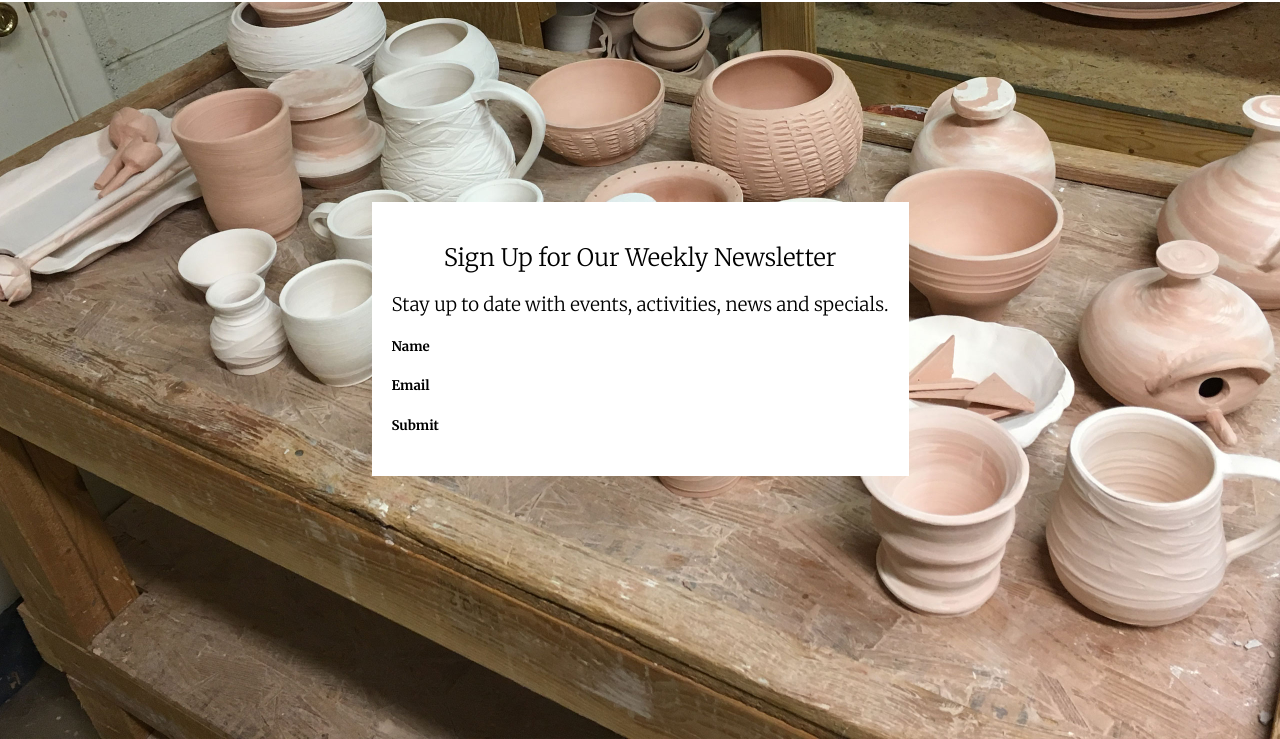
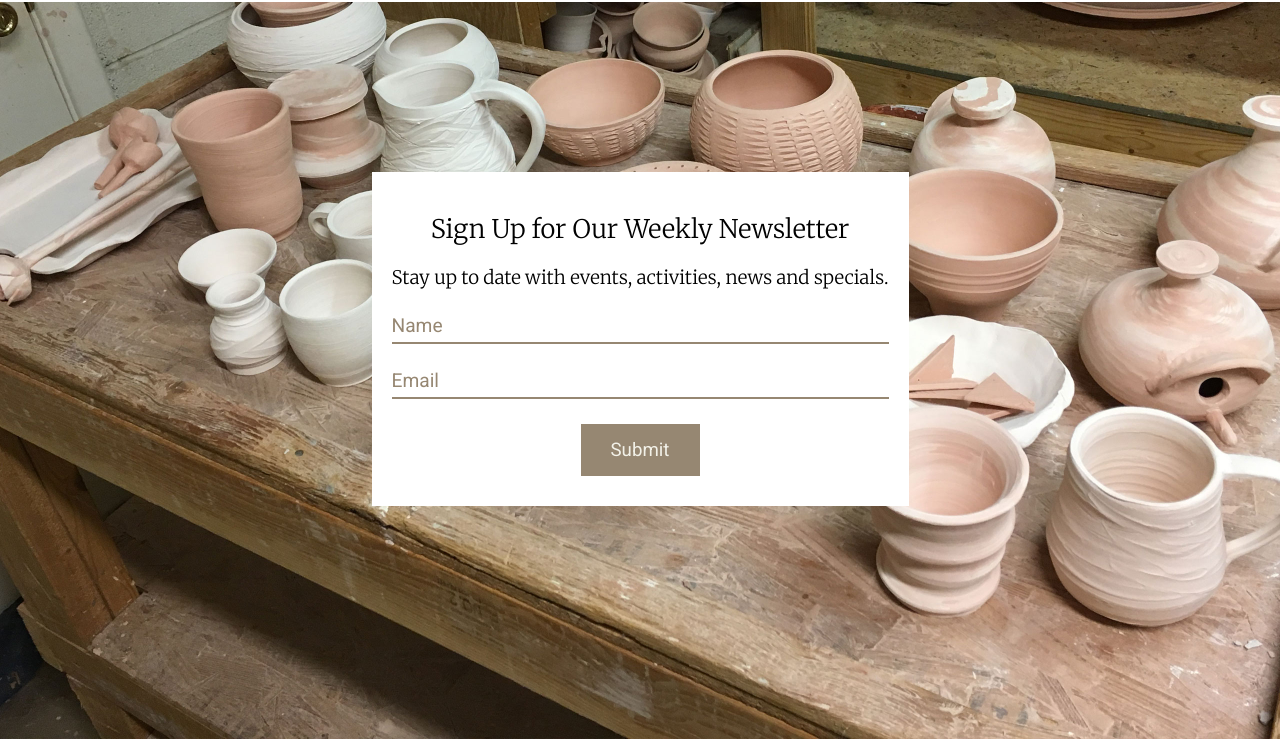
Before and after one commit to sschools/week-one-project, a plain HTML site: page newsletter.html in a window 1280 px wide. Shown: the part 61-800 px from the top of the page. Drawn offline with Linux system fonts and the light colour scheme.

Commit message:
newsletter done need to work on details and input containers and focus info

```diff
--- a/newsletter.html
+++ b/newsletter.html
@@ -18,9 +18,17 @@
     <div id="signupbox">
       <h2>Sign Up for Our Weekly Newsletter</h2>
       <h3>Stay up to date with events, activities, news and specials.</h3>
-      <h5>Name</h5>
-      <h5>Email</h5>
-      <h5>Submit</h5>
+      <div class="inputarea">
+        <div class="name">
+          <label for="name">Name</label>
+          <input type="text" id="name">
+        </div>
+        <div class="email">
+          <label for="email">Email</label>
+          <input type="email" id="email">
+        </div>
+      <h3 id="button-line"><a id="button">Submit</a></h3>
+      </div>
     </div>
   </main>
 </body>
--- a/styles.css
+++ b/styles.css
@@ -292,3 +292,39 @@ body.newsletter {
   text-align: center;
   font-weight: 100;
 }
+
+#signupbox h2 {
+  font-size: 1.6em;
+}
+
+input {
+  border:0;
+}
+
+.name,.email {
+  margin: 20px 0;
+  padding: 5px 0;
+  color: #968772;
+  font-size: 1.2em;
+  border-bottom: 2px solid #968772;
+}
+
+.inputarea {
+  font-family: "Roboto",sans-serif;
+}
+
+#button {
+  font-weight: 400;
+  color: #F2F1E8;
+  background-color: #968772;
+  padding: 15px 30px;
+}
+
+#button:hover {
+  background-color: #967343;
+  color: #FFFFFF;
+}
+
+#button-line {
+  margin: 40px 0 25px;
+}
```
